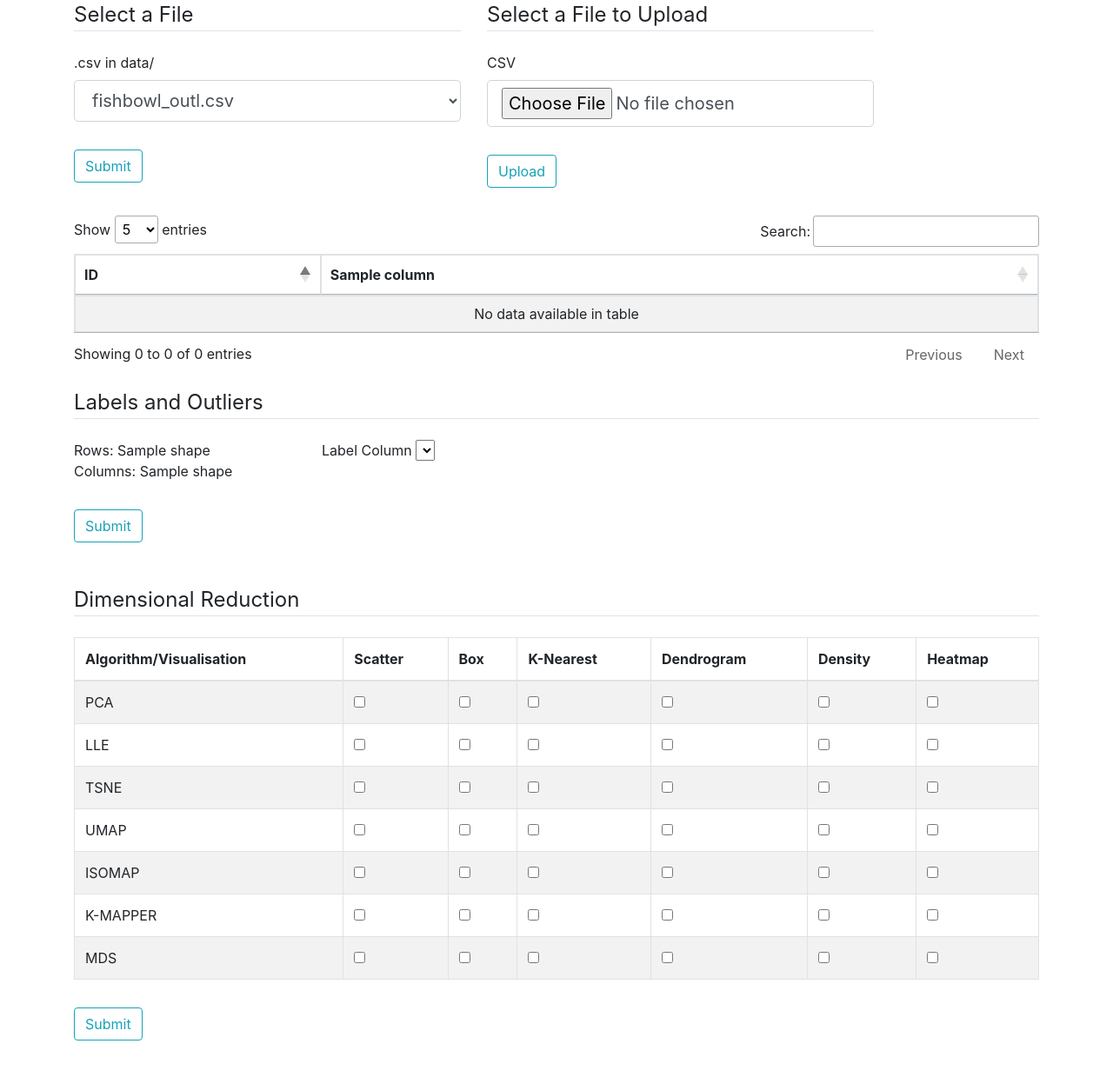
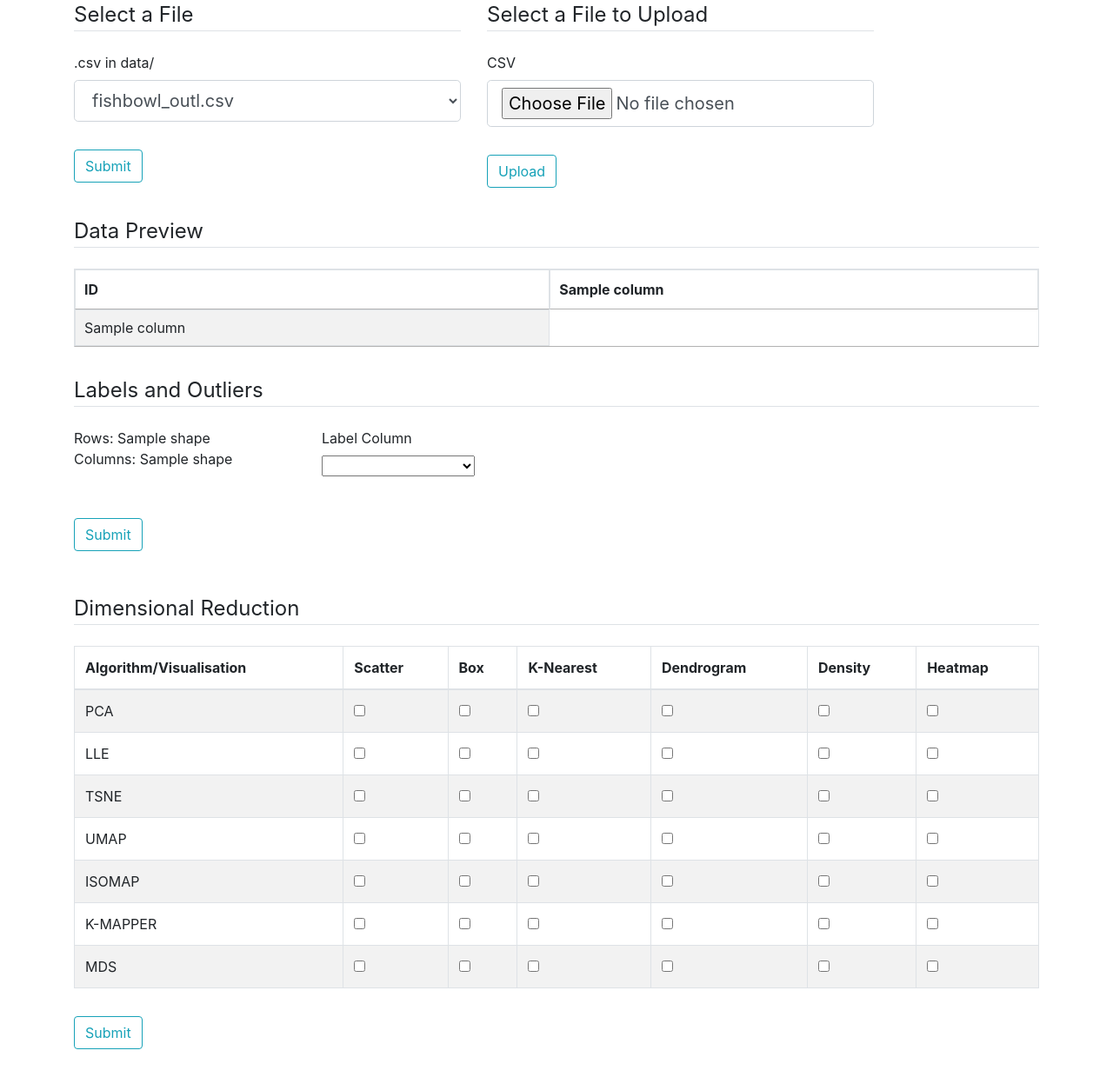
Before and after one commit to kenuxi/EVA, a Flask app: template eva/templates/home.html in a window 1280 px wide. Shown: the part 89-1328 px from the top of the page at 87% size. Before the commit the page ends 1286 px from the top, so only its background shows below. Run offline with Flask 3, Linux system fonts and the light colour scheme; the template is opened without the code that fills it: values that come from a table or form of the project are taken from there, most other values are stand-ins (such as "Sample title", 1, 10 or a date in 2020); lists and menus that the app fills with data are empty; some libraries are stand-ins or nearby versions.

Commit message:
table shows all content if small

```diff
--- a/eva/static/custom.css
+++ b/eva/static/custom.css
@@ -1,12 +1,13 @@
-#label_colum {
+#label_column {
     min-width: 11em;
+    display: block
 }
 
 #label_colum, #ratio, #preprocess {
     display: block;
 }
 
-#inliers , #outliers {
-    min-width:13em;
-    min-height:11em;
-    }
+
+#table_id_filter, #table_id_length {
+    display:hidden;
+}
--- a/eva/templates/home.html
+++ b/eva/templates/home.html
@@ -55,6 +55,9 @@
 
 
 {% if label_form %}
+  {% if df.shape[0] * df.shape[1] > 5000 %}
+    <fieldset class="form-group mb-0">
+      <legend class="border-bottom mb-4">Data Preview</legend>
       <table id="table_id" class="table table-striped table-bordered" style="width:100%">
         <thead>
             <tr>
@@ -74,6 +77,34 @@
           {% endfor %}
         </tbody>
       </table>
+    </fieldset>
+    <span style="color: red;">Only top 5 rows displayed. Dataset too large.</span>
+
+  {% else %}
+    <fieldset class="form-group">
+      <legend class="border-bottom mb-4">Data Preview</legend>
+      <table id="table_id" class="table table-striped table-bordered" style="width:100%">
+        <thead>
+            <tr>
+              <th>ID</th>
+              {% for column in df.columns %}
+                <th>{{ column }}</th>
+              {% endfor %}
+            </tr>
+        </thead>
+        <tbody>
+          {% for row in df.itertuples() %}
+            <tr>
+              {% for column in row %}
+                <td>{{ column }}</td>
+              {% endfor %}
+            </tr>
+          {% endfor %}
+        </tbody>
+      </table>
+    </fieldset>
+
+  {% endif %}
 
   <div class="content-section">
     <div class="row">
```
Lines whose indentation alone changed are shown as unchanged.
